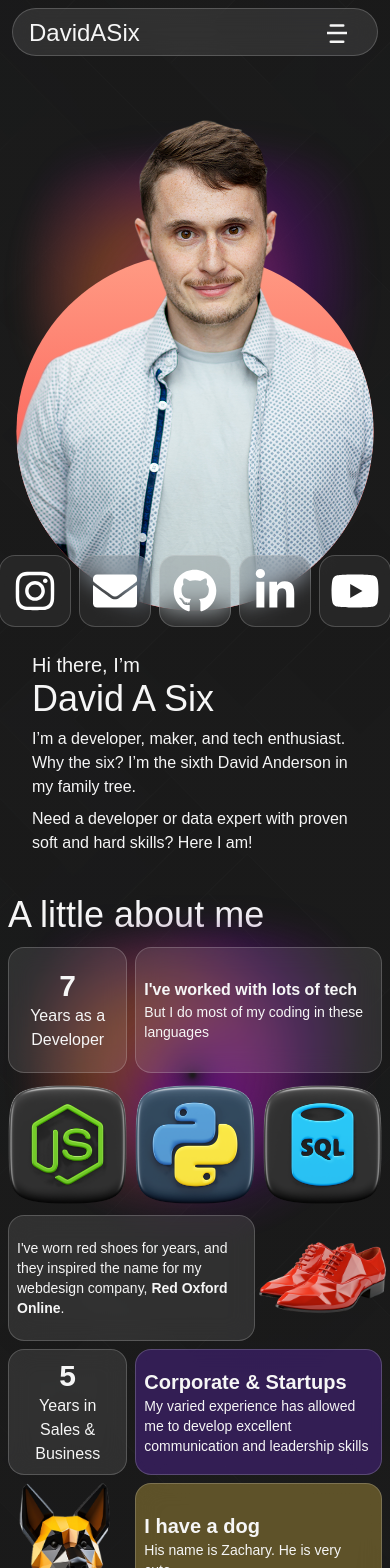
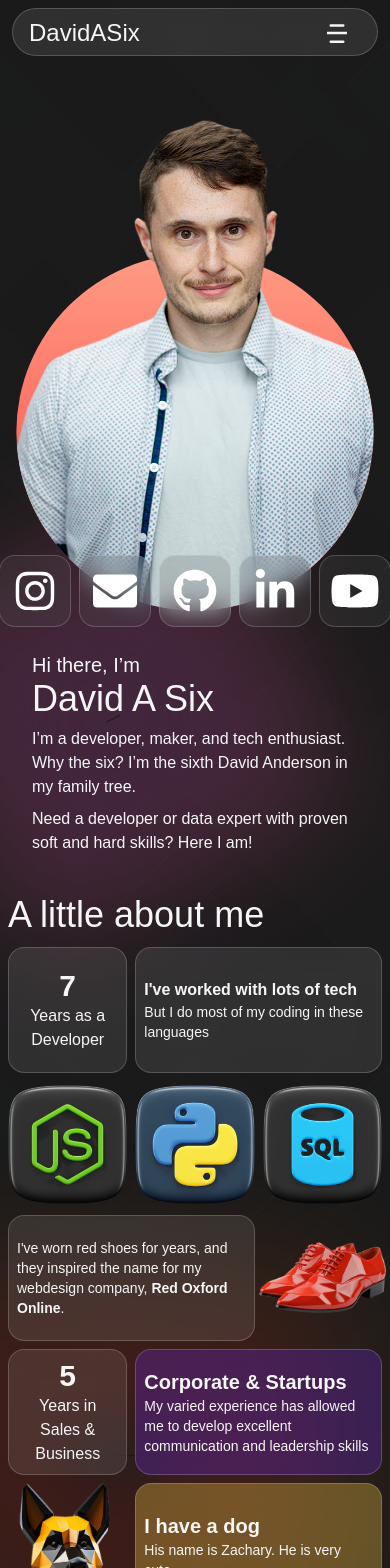
Before and after one commit to DavidASix/davidasix.com, a Next.js app: page / in a window 390 px wide. Shown: the top 1568 px of the page. Built offline with nearby package versions, Linux system fonts and the light colour scheme; a web font is replaced by a local one.

Commit message:
Added animated gradient balls, added blur effect to bento box components

```diff
--- a/src/pages/index.js
+++ b/src/pages/index.js
@@ -16,11 +16,11 @@ const SocialLink = ({ social }) => {
         target="_blank"
         rel="noopener noreferrer"
         className={`frosted bg-da-dark-600 bg-opacity-20 rounded-2xl flex justify-center items-center aspect-square
-        hover:bg-primary hover:bg-opacity-30`}
+        hover:bg-da-primary-300 hover:bg-opacity-30`}
       >
         <SocialIcon
           social={social.socialMedia}
-          className="p-2 fill-white hover:fill-da-secondary"
+          className="p-2 fill-white hover:fill-da-da-50"
           style={{ height: 60, width: 70 }}
         />
       </a>
@@ -28,7 +28,7 @@ const SocialLink = ({ social }) => {
   );
 };
 
-export default function Home(props) {
+export default function Home() {
   return (
     <>
       <Head></Head>
@@ -38,16 +38,11 @@ export default function Home(props) {
             className={`${c.contentContainer} w-full grid grid-cols-1 md:grid-cols-2
               md:py-8 pb-4 relative px-4`}
           >
-            <img
-              src="/images/shapes/gradient-bg.png"
-              alt="A gradient background"
-              className="absolute left-0 top-0"
-            />
             <div
               className={`col-span-1 relative flex justify-center items-center order-2 md:order-1`}
             >
               <div
-                className={`flex flex-col md:frosted h-min max-w-[700px] p-4 rounded-2xl mt-6 md:mt-0`}
+                className={`z-10 flex flex-col md:frosted h-min max-w-[700px] p-4 rounded-2xl mt-6 md:mt-0`}
               >
                 <span className={`text-xl header-font`}>Hi there, I’m</span>
                 <h1 className={`text-4xl header-font`}>David A Six</h1>
@@ -60,6 +55,7 @@ export default function Home(props) {
                   skills? Here I am!
                 </span>
               </div>
+              <div className="orange-gradient-ball absolute z-0 left-[25%] top-[40%]" />
             </div>
 
             <div
@@ -85,21 +81,17 @@ export default function Home(props) {
         </section>
 
         <section className={`${c.sectionPadding} w-full`}>
-          <div className={`max-w-[1250px] w-full`}>
-            <img
-              src="/images/shapes/gradient-bg.png"
-              alt="A gradient background"
-              className="absolute z-0"
-            />
+          <div className={`max-w-[1250px] w-full relative`}>
+            <div className="yellow-gradient-ball absolute z-0 left-[25%] top-[50%]" />
 
             <h2 className="text-4xl px-2 pb-2">A little about me</h2>
 
             <div
-              className="relative justify-center
+              className="relative justify-center blur-list
               grid grid-cols-3 grid-rows-8 md:grid-cols-6 md:grid-rows-4 px-1"
             >
               <div className="col-span-1 row-span-1 md:col-span-1 md:row-span-1 p-1 md:p-2">
-                <div className="h-full w-full flex flex-col justify-center items-start p-2 lg:p-4 frosted rounded-2xl">
+                <div className="h-full w-full flex flex-col justify-center items-start p-2 lg:p-4 frosted rounded-2xl blur-li">
                   <h2 className="flex flex-col w-full text-center">
                     <span className="text-3xl sm:text-5xl font-bold">
                       {new Date().getFullYear() - 2017}
@@ -112,7 +104,7 @@ export default function Home(props) {
               </div>
 
               <div className="col-span-2 row-span-1 md:col-span-2 md:row-span-1 p-1 md:p-2">
-                <div className="h-full w-full flex flex-col justify-center items-start p-2 lg:p-4 frosted rounded-2xl">
+                <div className="h-full w-full flex flex-col justify-center items-start p-2 lg:p-4 frosted rounded-2xl blur-li">
                   <h2 className="text-md sm:text-xl font-semibold">
                     I've worked with lots of tech
                   </h2>
@@ -124,25 +116,25 @@ export default function Home(props) {
 
               <img
                 src="/images/nodejs.png"
-                className="col-span-1 row-span-1 md:col-span-1 md:row-span-1 self-center"
+                className="col-span-1 row-span-1 md:col-span-1 md:row-span-1 self-center blur-li"
                 aria-label="NodeJS"
                 alt="NodeJS"
               />
               <img
                 src="/images/python.png"
-                className="col-span-1 row-span-1 md:col-span-1 md:row-span-1 self-center"
+                className="col-span-1 row-span-1 md:col-span-1 md:row-span-1 self-center blur-li"
                 aria-label="Python"
                 alt="Python"
               />
               <img
                 src="/images/sql.png"
-                className="col-span-1 row-span-1 md:col-span-1 md:row-span-1 self-center"
+                className="col-span-1 row-span-1 md:col-span-1 md:row-span-1 self-center blur-li"
                 aria-label="SQL"
                 alt="SQL"
               />
 
               <div className="col-span-2 row-span-1 md:col-span-2 md:row-span-1 p-1 md:p-2">
-                <div className="h-full w-full flex flex-col justify-center items-start p-2 lg:p-4 frosted rounded-2xl">
+                <div className="h-full w-full flex flex-col justify-center items-start p-2 lg:p-4 frosted rounded-2xl  blur-li">
                   <span className="text-sm sm:text-lg">
                     I've worn red shoes for years, and they inspired the name
                     for my webdesign company,{" "}
@@ -160,13 +152,13 @@ export default function Home(props) {
               </div>
 
               <img
-                className="col-span-1 row-span-1 md:col-span-1 md:row-span-1 self-center"
+                className="col-span-1 row-span-1 md:col-span-1 md:row-span-1 self-center blur-li"
                 src="/images/low-poly-red-shoes.png"
                 alt="A pair of red oxford shoes"
               />
 
               <div className="col-span-1 row-span-1 md:col-span-1 md:row-span-1 p-1 md:p-2">
-                <div className="h-full w-full flex flex-col justify-center items-start p-2 lg:p-4 frosted rounded-2xl">
+                <div className="h-full w-full flex flex-col justify-center items-start p-2 lg:p-4 frosted rounded-2xl blur-li">
                   <h2 className="flex flex-col w-full text-center">
                     <span className="text-3xl sm:text-5xl font-bold">
                       {new Date().getFullYear() - 2019}
@@ -179,7 +171,7 @@ export default function Home(props) {
               </div>
 
               <div className="col-span-2 row-span-1 md:col-span-2 md:row-span-1 p-1 md:p-2">
-                <div className="h-full w-full flex flex-col justify-center items-start p-2 lg:p-4 frosted rounded-2xl bg-da-primary bg-opacity-30">
+                <div className="h-full w-full flex flex-col justify-center items-start p-2 lg:p-4 frosted rounded-2xl bg-da-primary bg-opacity-30 blur-li">
                   <h2 className="text-xl sm:text-2xl font-semibold whitespace-nowrap">
                     Corporate & Startups
                   </h2>
@@ -191,19 +183,19 @@ export default function Home(props) {
               </div>
 
               <img
-                className="col-span-1 row-span-2 hidden md:block self-center"
+                className="col-span-1 row-span-2 hidden md:block self-center blur-li"
                 src="/images/low-poly-shepherd-1x2.png"
                 alt="A German Shepherd"
               />
 
               <img
-                className="col-span-1 row-span-1 block md:hidden self-center"
+                className="col-span-1 row-span-1 block md:hidden self-center blur-li"
                 src="/images/low-poly-shepherd-head.png"
                 alt="A German Shepherd"
               />
 
               <div className="col-span-2 row-span-1 md:col-span-2 md:row-span-1 p-1 md:p-2">
-                <div className="h-full w-full flex flex-col justify-center items-start p-2 lg:p-4 frosted rounded-2xl bg-da-accent bg-opacity-30">
+                <div className="h-full w-full flex flex-col justify-center items-start p-2 lg:p-4 frosted rounded-2xl bg-da-accent bg-opacity-30 blur-li">
                   <span className="text-center text-xl sm:text-2xl font-semibold">
                     I have a dog
                   </span>
@@ -214,7 +206,7 @@ export default function Home(props) {
               </div>
 
               <div className="col-span-2 row-span-1 md:col-span-2 md:row-span-1 p-1 md:p-2">
-                <div className="h-full w-full flex flex-col justify-center items-start p-2 lg:p-4 frosted rounded-2xl">
+                <div className="h-full w-full flex flex-col justify-center items-start p-2 lg:p-4 frosted rounded-2xl blur-li">
                   <span className="text-sm sm:text-lg">
                     I'm a huge fan of{" "}
                     <span className="font-bold">Cyberpunk.</span> Whether it's
@@ -225,13 +217,13 @@ export default function Home(props) {
               </div>
 
               <img
-                className="col-span-1 row-span-1 md:col-span-1 md:row-span-1 self-center p-2"
+                className="col-span-1 row-span-1 md:col-span-1 md:row-span-1 self-center p-2 blur-li"
                 src="/images/electric-sheep.png"
                 alt="An Electric Sheep"
               />
 
               <div className="col-span-1 row-span-1 md:col-span-1 md:row-span-1 p-1 md:p-2">
-                <div className="h-full w-full flex flex-col justify-center md:items-start p-2 lg:p-4 frosted rounded-2xl">
+                <div className="h-full w-full flex flex-col justify-center md:items-start p-2 lg:p-4 frosted rounded-2xl blur-li">
                   <span className="text-xl md:text-xl">
                     I run <b>Linux</b>. <br />
                   </span>
@@ -250,13 +242,13 @@ export default function Home(props) {
               </div>
 
               <img
-                className="col-span-1 row-span-1 md:col-span-1 md:row-span-1 self-center p-2"
+                className="col-span-1 row-span-1 md:col-span-1 md:row-span-1 self-center p-2 blur-li"
                 src="/images/penguin.webp"
                 alt="An Electric Sheep"
               />
 
               <div className="col-span-1 row-span-1 md:col-span-1 md:row-span-1 p-1 md:p-2 md:hidden">
-                <div className="h-full w-full flex flex-col justify-center md:items-start p-2 lg:p-4">
+                <div className="h-full w-full flex flex-col justify-center md:items-start p-2 lg:p-4 blur-li">
                   <span className="text-md sm:text-lg flex flex-col">
                     <span className="text-nowrap whitespace-nowrap">
                       PC: <b>Pop!_OS</b>
@@ -272,7 +264,7 @@ export default function Home(props) {
               </div>
 
               <div className="col-span-3 row-span-1 md:col-span-3 md:row-span-1 p-1 md:p-2">
-                <div className="h-full w-full flex flex-col justify-center items-start p-2 lg:p-4 frosted rounded-2xl">
+                <div className="h-full w-full flex flex-col justify-center items-start p-2 lg:p-4 frosted rounded-2xl blur-li">
                   <span className="text-sm md:text-lg">
                     I consider myself a lot of things, but first and foremost I
                     am a <span className="font-bold">problem solver</span>. When
--- a/src/styles/globals.css
+++ b/src/styles/globals.css
@@ -56,15 +56,84 @@
   }
 
   .blur-li {
-    @apply transition-all duration-500;
+    @apply transition-all duration-500 md:hover:scale-[1.01];
   }
 
   .blur-list:has(.blur-li:hover) .blur-li:not(:hover) {
-    @apply blur-[2px];
+    @apply md:blur-[2px];
   }
 }
 
 @layer components {
+  @keyframes orangeAnimate {
+    0% {
+      box-shadow:
+        0 0 60px 30px #6d28d900,
+        0 0 100px 140px #d95d14,
+        0 0 130px 170px #6d28d9;
+      rotate: 0deg;
+    }
+    50% {
+      box-shadow:
+        0 0 60px 30px #6d28d900,
+        0 0 100px 140px #6d28d9,
+        0 0 130px 170px #d95d14;
+    }
+    100% {
+      box-shadow:
+        0 0 60px 30px #6d28d900,
+        0 0 100px 140px #d95d14,
+        0 0 130px 170px #6d28d9;
+      rotate: 180deg
+    }
+  }
+  .orange-gradient-ball {
+    border-radius: 50%;
+    width: 15px;
+    height: 0.1px;
+    background-color: transparent;
+    box-shadow:
+      0 0 60px 30px #333,
+      0 0 130px 160px #6d28d9,
+      0 0 140px 180px #d95d14;
+    opacity: 30%;
+    animation: orangeAnimate 8s infinite ease-in-out;
+  }
+
+
+  @keyframes yellowAnimate {
+    0% {
+      box-shadow:
+        0 0 60px 30px #6d28d900,
+        0 0 130px 130px rgb(111, 101, 20),
+        0 0 140px 140px rgb(90, 17, 17);
+    }
+    50% {
+      box-shadow:
+        0 0 60px 30px #333,
+        0 0 130px 190px rgb(234, 25, 25),
+        0 0 140px 210px rgb(111, 101, 20);
+    }
+    100% {
+      box-shadow:
+        0 0 60px 30px #d9c42800,
+        0 0 130px 130px rgb(111, 101, 20),
+        0 0 140px 140px rgb(90, 17, 17);
+    }
+  }
+  .yellow-gradient-ball {
+    border-radius: 50%;
+    width: 50px;
+    height: 0.1px;
+    box-shadow:
+      0 0 60px 30px #333,
+      0 0 130px 160px #d9c428,
+      0 0 140px 180px #d91414;
+    opacity: 20%;
+    animation: yellowAnimate 10s infinite;
+  }
+
+
   .rich-text-container > * {
     @apply mt-1 text-da-dark-50;
   }
```
